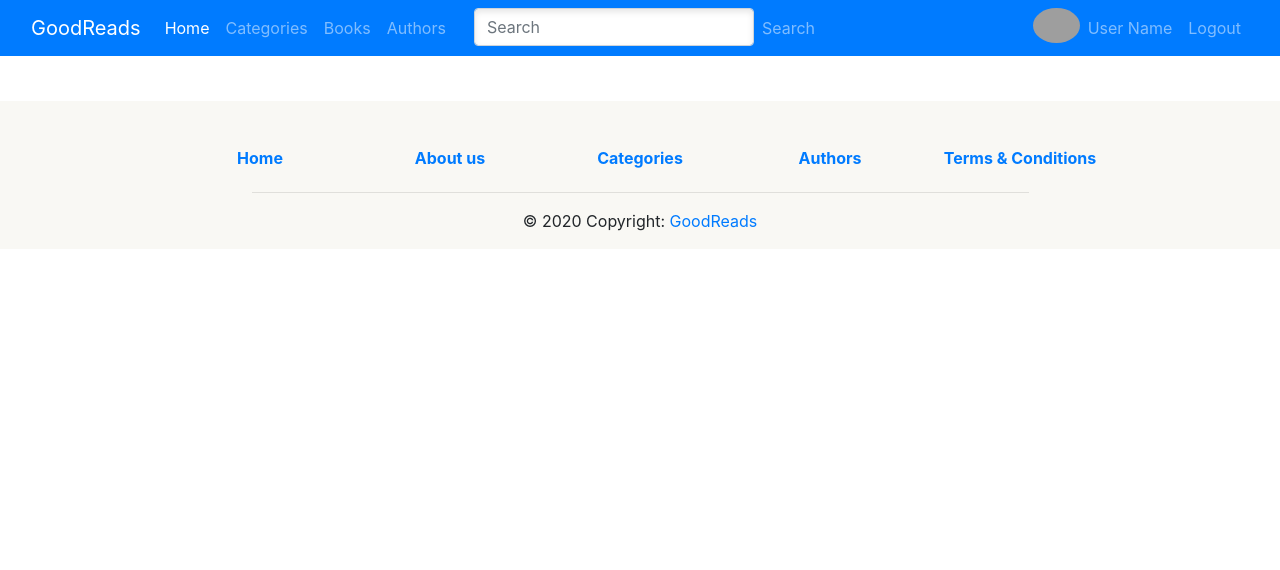
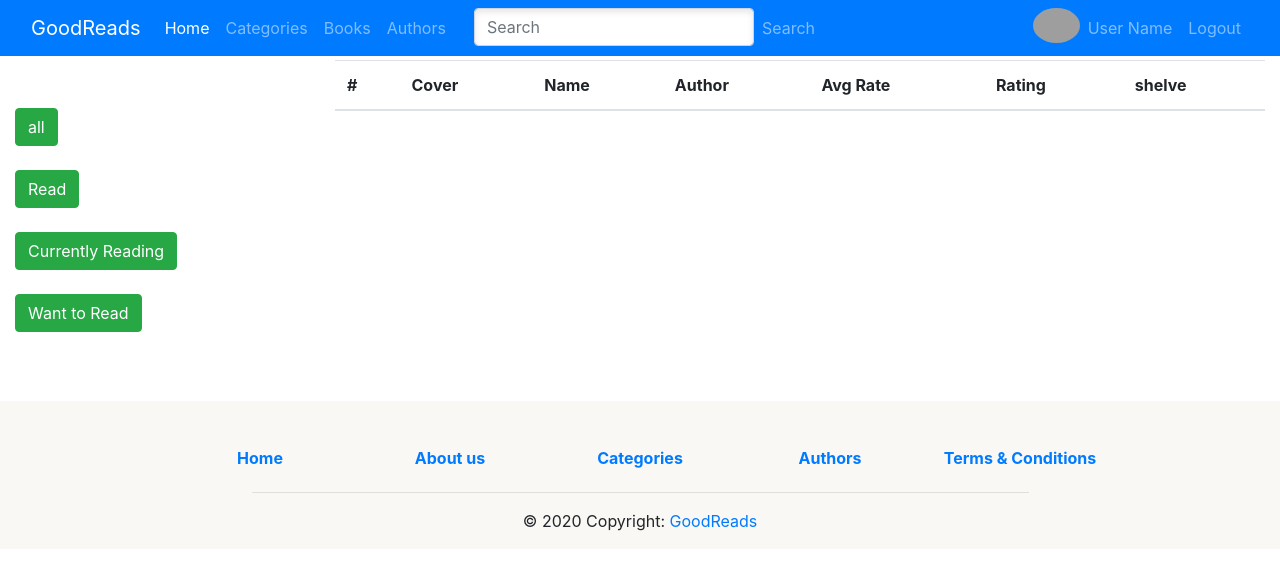
Before and after one commit to samman06/goodread, a React (Create React App) app in the folder client/: page /home in a window 1280 px wide. Shown: the top 570 px of the page. Built offline with nearby package versions, Linux system fonts and the light colour scheme; sample sign-in values are in the browser's storage; grey boxes are pictures that could not be loaded.

Commit message:
create TableContent and SideBar components

```diff
--- a/client/src/App.js
+++ b/client/src/App.js
@@ -15,6 +15,9 @@ import AdminControl from "./components/AdminAuth/AdminControl"
 import UsrSignUp from "./components/auth/UsrSignUp";
 import UsrLogin from "./components/auth/UsrLogin";
 
+import TableContent from "./components/home/TableContent";
+
+
 checkForAdminToken()
 
 class App extends Component {
@@ -27,6 +30,7 @@ class App extends Component {
                         <Route path='/' exact component={UsrSignUp}/>
 
                         <Route path='/home' exact component={Nav}/>
+                        <Route path='/home' exact component={TableContent}/>
                         <Route path='/home' exact component={Footer}/>
 
                         <Route path='/' exact component={Footer}/>
--- /dev/null
+++ b/client/src/components/home/SideBar.js
@@ -0,0 +1,24 @@
+import React, {Component} from 'react';
+
+class SideBar extends Component {
+    render() {
+        return (
+            <ul className="nav flex-column">
+                <li className="nav-item mt-5 mb-4">
+                    <button className="btn btn-success" onClick={this.props.all}>all</button>
+                </li>
+                <li className="nav-item mb-4">
+                    <button className="btn btn-success" onClick={this.props.read}>Read</button>
+                </li>
+                <li className="nav-item mb-4">
+                    <button className="btn btn-success" onClick={this.props.currentlyRead}>Currently Reading</button>
+                </li>
+                <li className="nav-item mb-4">
+                    <button className="btn btn-success" onClick={this.props.wantToRead}>Want to Read</button>
+                </li>
+            </ul>
+        );
+    }
+}
+
+export default SideBar;
--- /dev/null
+++ b/client/src/components/home/TableContent.js
@@ -0,0 +1,60 @@
+import React, {Component} from 'react';
+import {connect} from "react-redux";
+import PropTypes from "prop-types"
+import SideBar from "./SideBar";
+
+class TableContent extends Component {
+    constructor(props) {
+        super(props);
+        this.userId = this.props.auth.user._id;
+    }
+
+
+    all = async () => console.log("all");
+    read = async () => console.log("read");
+    currentlyRead = async () => console.log("current");
+    wantToRead = async () => console.log("willRead");
+
+
+    render() {
+        return (
+            <div className="container-fluid">
+                <div className="row">
+                    <div className="col-lg-3">
+                        <SideBar all={this.all} read={this.read}
+                                 currentlyRead={this.currentlyRead}
+                                 wantToRead={this.wantToRead}
+                        />
+                    </div>
+                    <div className="col-lg-9">
+                        <table className="table">
+                            <thead>
+                            <tr>
+                                <th>#</th>
+                                <th>Cover</th>
+                                <th>Name</th>
+                                <th>Author</th>
+                                <th>Avg Rate</th>
+                                <th>Rating</th>
+                                <th>shelve</th>
+                            </tr>
+                            </thead>
+                            <tbody>
+                            </tbody>
+                        </table>
+                    </div>
+                </div>
+            </div>
+        );
+    }
+}
+
+TableContent.protoTypes = {
+    getUserBooks: PropTypes.func.isRequired,
+    getUserBooksStatus: PropTypes.func.isRequired,
+    auth: PropTypes.object.isRequired,
+    userBooks: PropTypes.object.isRequired,
+};
+
+const mapStateToProps = ({auth, userBooks}) => ({auth, userBooks});
+export default connect(mapStateToProps, {})(TableContent)
```
Also changed, not shown: 1 other file (tests, documents, lock files or other folders).
